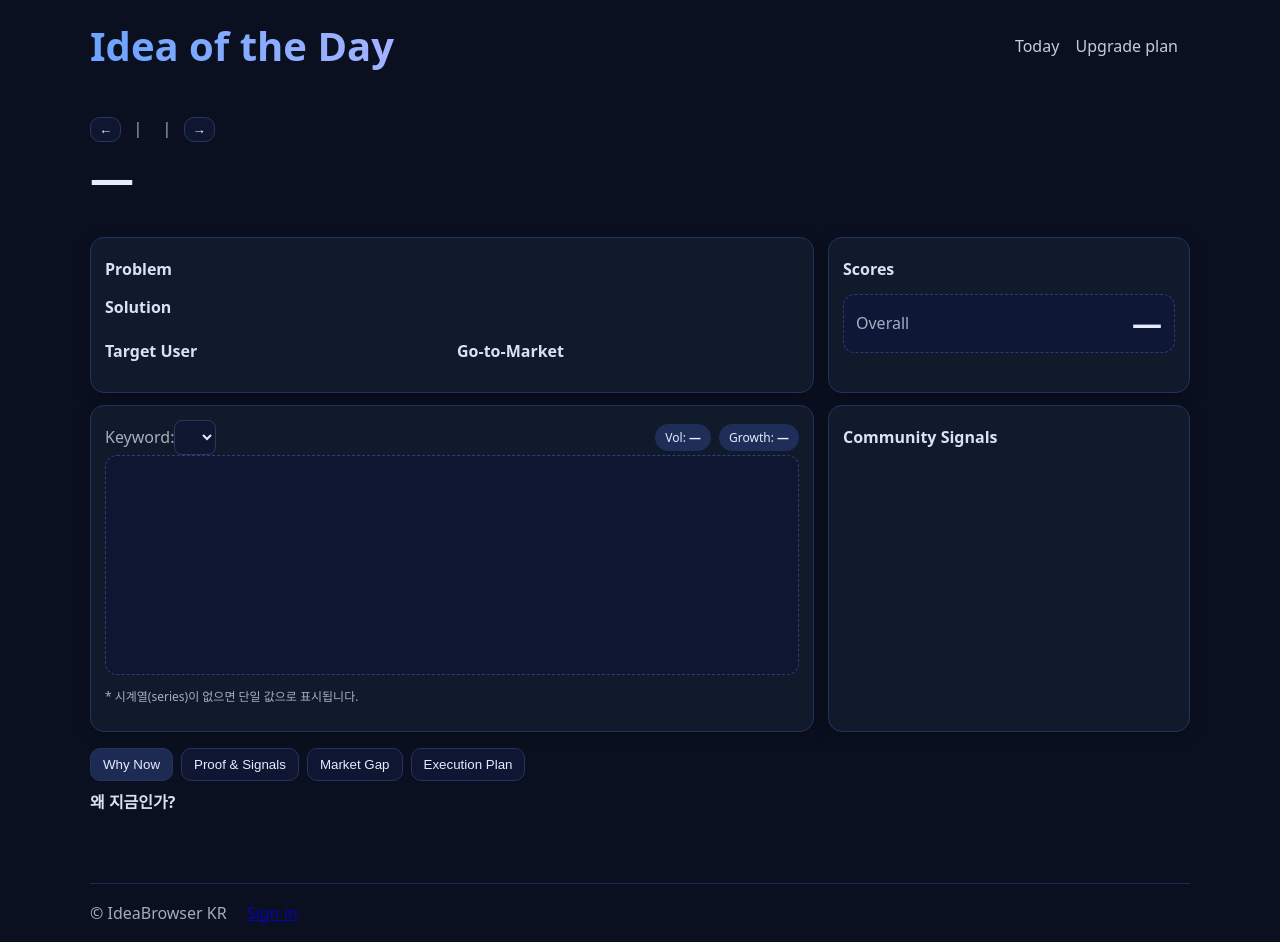
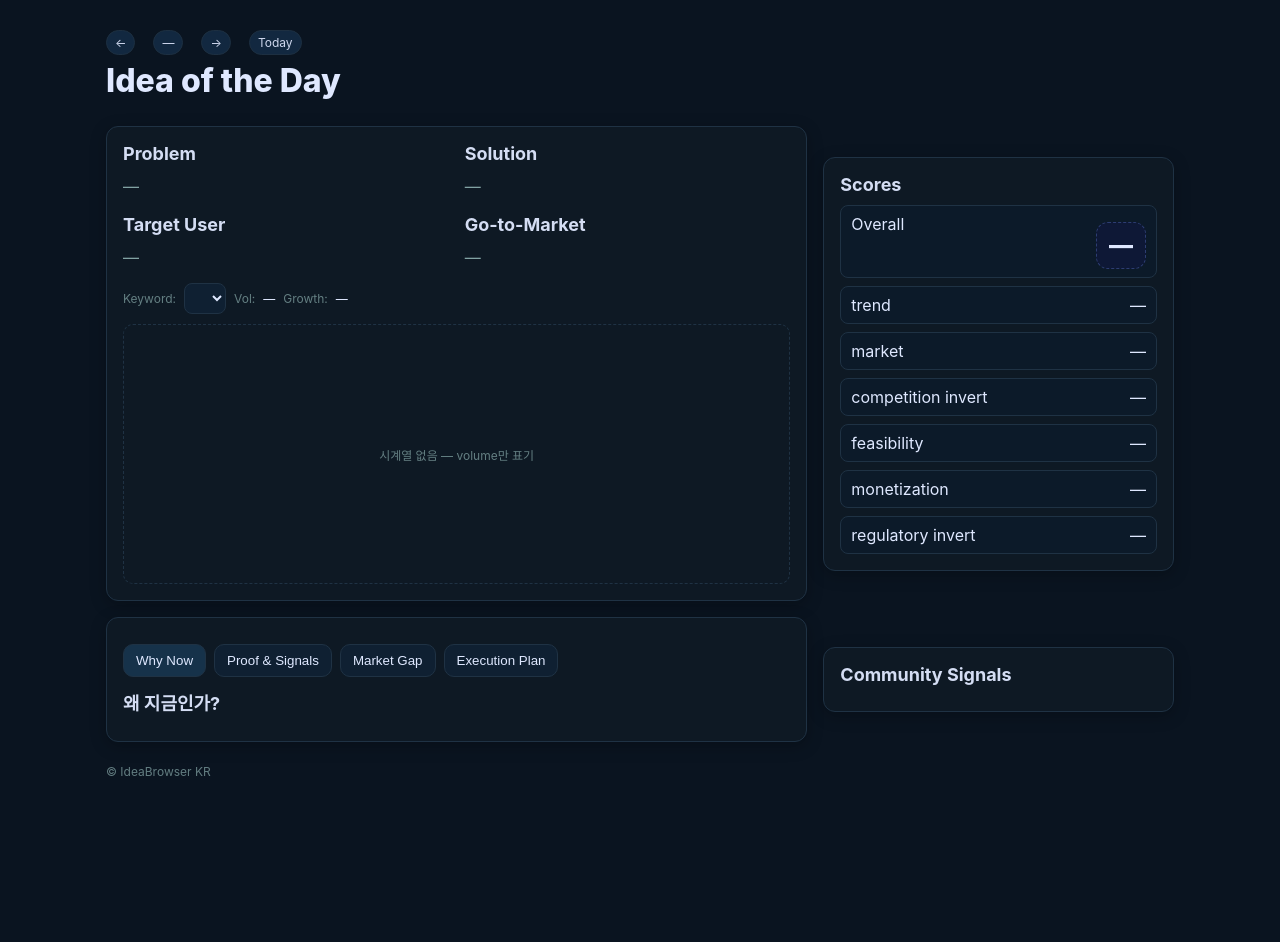
Before and after one commit to Joophila/ideakr, a plain HTML site: page index.html in a window 1280 px wide. After the commit the page ends 809 px from the top, so only its background shows below. Drawn offline with Linux system fonts and the light colour scheme.

Commit message:
Update index.html

```diff
--- a/index.html
+++ b/index.html
@@ -1,156 +1,145 @@
 <!doctype html>
 <html lang="ko">
 <head>
-  <meta charset="utf-8">
-  <meta name="viewport" content="width=device-width, initial-scale=1">
-  <title>IdeaBrowser KR</title>
-  <link rel="stylesheet" href="styles.css?v=free1">
-  <meta http-equiv="Cache-Control" content="no-cache, no-store, must-revalidate">
-  <meta http-equiv="Pragma" content="no-cache">
-  <meta http-equiv="Expires" content="0">
+  <meta charset="utf-8" />
+  <meta name="viewport" content="width=device-width,initial-scale=1" />
+  <title>Idea of the Day — IdeaBrowser KR</title>
+  <link rel="stylesheet" href="styles.css" />
+  <style>
+    /* 최소 보조 스타일 (styles.css가 있으면 그대로 사용) */
+    :root { --muted:#8aa; --card:#0e1924; --ink:#dfe8ff; --border:#1f3244; }
+    body{background:#0a1420;color:var(--ink);font-family:Inter,system-ui,AppleSDGothicNeo,"Noto Sans KR",sans-serif}
+    .wrap{max-width:1100px;margin:30px auto;padding:0 16px}
+    .row{display:grid;gap:16px}
+    .row-2{grid-template-columns:2fr 1fr}
+    .card{background:var(--card);border:1px solid var(--border);border-radius:12px;padding:16px}
+    .ttl{font-size:32px;font-weight:800;margin:6px 0 12px}
+    .subttl{font-size:18px;margin:0 0 10px}
+    .muted{color:var(--muted)}
+    .kvs{display:flex;gap:18px;align-items:center}
+    .badge{background:#132a43;border:1px solid var(--border);padding:4px 8px;border-radius:999px;font-size:12px}
+    .scores{display:grid;grid-template-columns:1fr;gap:8px}
+    .score-row{display:flex;justify-content:space-between;background:#0c1a29;border:1px solid var(--border);border-radius:8px;padding:8px 10px}
+    .overall{font-size:24px;font-weight:800;text-align:right}
+    .chartbox{position:relative;height:260px;border:1px dashed var(--border);border-radius:10px;display:flex;align-items:center;justify-content:center}
+    svg{width:100%;height:100%}
+    .kbar{display:flex;gap:8px;align-items:center;margin:6px 0 10px}
+    select{background:#0f2032;color:var(--ink);border:1px solid var(--border);border-radius:8px;padding:6px 10px}
+    .tabs{display:flex;gap:8px;margin:10px 0 0}
+    .tab-btn{background:#0f2032;border:1px solid var(--border);color:var(--ink);padding:8px 12px;border-radius:10px;cursor:pointer}
+    .tab-btn.active{background:#16324a}
+    .tab-panels{margin-top:12px}
+    .tab-panel{display:none}
+    .tab-panel.active{display:block}
+    .grid-cards{display:grid;grid-template-columns:repeat(2,minmax(0,1fr));gap:12px}
+    .mini{font-size:12px}
+    a.link{color:#9dd7ff;text-decoration:none}
+    .list{display:grid;gap:8px}
+  </style>
 </head>
 <body>
-<header class="container site-header">
-  <h1 class="brand">Idea of the Day</h1>
-  <nav class="topnav">
-    <a href="#home" class="nav-link">Today</a>
-    <a href="#upgrade" class="nav-link">Upgrade plan</a>
-  </nav>
-</header>
+  <div class="wrap">
+    <div class="kvs">
+      <div id="nav-prev" class="badge">←</div>
+      <div id="nav-date" class="badge">—</div>
+      <div id="nav-next" class="badge">→</div>
+      <div class="badge">Today</div>
+    </div>
 
-<main class="container">
-  <!-- TODAY DETAIL -->
-  <section id="home" class="view">
-    <article id="today-wrap" class="today">
-      <header class="today-head">
-        <div class="head-row">
-          <div class="crumbs">
-            <button id="prevIdea" class="btn icon" title="Previous" disabled>←</button>
-            <span class="muted sep">|</span>
-            <time id="todayDate" class="muted"></time>
-            <span class="muted sep">|</span>
-            <button id="nextIdea" class="btn icon" title="Next" disabled>→</button>
+    <h1 class="ttl" id="idea-title">Idea of the Day</h1>
+    <div id="idea-tags" class="kvs" style="flex-wrap:wrap;"></div>
+
+    <div class="row row-2" style="margin-top:14px;">
+      <div class="card">
+        <div class="row" style="grid-template-columns:1fr 1fr">
+          <div>
+            <h3 class="subttl">Problem</h3>
+            <div id="field-problem" class="para muted">—</div>
+          </div>
+          <div>
+            <h3 class="subttl">Solution</h3>
+            <div id="field-solution" class="para muted">—</div>
+          </div>
+          <div>
+            <h3 class="subttl">Target User</h3>
+            <div id="field-target" class="para muted">—</div>
+          </div>
+          <div>
+            <h3 class="subttl">Go-to-Market</h3>
+            <div id="field-gtm" class="para muted">—</div>
           </div>
         </div>
-        <h2 id="todayTitle" class="today-title">—</h2>
-        <p id="todayOneLiner" class="today-oneliner"></p>
-        <div id="todayTags" class="badges"></div>
-      </header>
 
-      <!-- Summary row -->
-      <section class="summary-grid">
-        <div class="summary-left card">
-          <h3 class="subttl">Problem</h3>
-          <p id="todayProblem" class="para"></p>
-          <h3 class="subttl">Solution</h3>
-          <p id="todaySolution" class="para"></p>
-          <div class="two-cols">
-            <div>
-              <h4 class="subttl">Target User</h4>
-              <p id="todayTarget" class="para"></p>
-            </div>
-            <div>
-              <h4 class="subttl">Go-to-Market</h4>
-              <p id="todayGTM" class="para"></p>
-            </div>
+        <div style="margin-top:14px;">
+          <div class="kbar">
+            <label for="kwSelect" class="mini muted">Keyword:</label>
+            <select id="kwSelect"></select>
+            <span class="mini muted">Vol:</span><span id="kwVol" class="mini">—</span>
+            <span class="mini muted">Growth:</span><span id="kwGrowth" class="mini">—</span>
+          </div>
+          <div class="chartbox">
+            <svg id="trendSvg" viewBox="0 0 600 260" preserveAspectRatio="none"></svg>
+            <div id="chartEmpty" class="muted mini" style="position:absolute">시계열 없음 — volume만 표기</div>
           </div>
         </div>
-        <aside class="summary-right card">
-          <h3 class="subttl">Scores</h3>
-          <div id="scoreChips" class="score-grid"></div>
-          <div class="overall">
-            <span class="muted">Overall</span>
-            <span id="scoreTotal" class="big-score">—</span>
-          </div>
-          <div class="source-links" id="sourceLinks"></div>
-        </aside>
-      </section>
+      </div>
 
-      <!-- Trend + Community -->
-      <section class="trend-grid">
-        <div class="card">
-          <header class="row-between">
-            <div class="row">
-              <span class="muted">Keyword:</span>
-              <select id="trendKeywordSel"></select>
-            </div>
-            <div class="row gap">
-              <span class="chip">Vol: <b id="volVal">—</b></span>
-              <span class="chip">Growth: <b id="growthVal">—</b></span>
-            </div>
-          </header>
-          <div id="trendChart" class="chart"></div>
-          <p class="muted tiny">* 시계열(series)이 없으면 단일 값으로 표시됩니다.</p>
+      <div class="card">
+        <h3 class="subttl">Scores</h3>
+        <div class="scores">
+          <div class="score-row"><span>Overall</span><span id="scoreOverall" class="overall">—</span></div>
+          <div class="score-row"><span>trend</span><span id="sTrend">—</span></div>
+          <div class="score-row"><span>market</span><span id="sMarket">—</span></div>
+          <div class="score-row"><span>competition invert</span><span id="sComp">—</span></div>
+          <div class="score-row"><span>feasibility</span><span id="sFeas">—</span></div>
+          <div class="score-row"><span>monetization</span><span id="sMon">—</span></div>
+          <div class="score-row"><span>regulatory invert</span><span id="sReg">—</span></div>
         </div>
-        <aside class="card">
-          <h3 class="subttl">Community Signals</h3>
-          <ul id="communityList" class="list"></ul>
-        </aside>
-      </section>
+      </div>
+    </div>
 
-      <!-- Tabs -->
-      <section class="tabs">
-        <div class="tab-bar">
+    <div class="row row-2" style="margin-top:16px;">
+      <div class="card">
+        <div class="tabs">
           <button class="tab-btn active" data-tab="why">Why Now</button>
           <button class="tab-btn" data-tab="proof">Proof & Signals</button>
           <button class="tab-btn" data-tab="gap">Market Gap</button>
           <button class="tab-btn" data-tab="exec">Execution Plan</button>
         </div>
+
         <div class="tab-panels">
           <div id="tab-why" class="tab-panel active">
             <h3 class="subttl">왜 지금인가?</h3>
             <div id="whyBody" class="para"></div>
             <div id="whyCards" class="grid-cards"></div>
           </div>
+
           <div id="tab-proof" class="tab-panel">
             <h3 class="subttl">증거 & 신호</h3>
             <div id="proofCards" class="grid-cards"></div>
           </div>
+
           <div id="tab-gap" class="tab-panel">
             <h3 class="subttl">마켓 갭 분석</h3>
             <div id="gapCards" class="grid-cards"></div>
           </div>
+
           <div id="tab-exec" class="tab-panel">
             <h3 class="subttl">실행 계획</h3>
             <div id="execCards" class="grid-cards"></div>
           </div>
         </div>
-      </section>
-    </article>
-  </section>
+      </div>
 
-  <!-- Upgrade (Pro preview only) -->
-  <section id="upgrade" class="view hidden">
-    <h2>Upgrade plan</h2>
-    <p class="muted">모든 핵심 정보는 무료로 제공합니다. 아래 기능은 업그레이드 시 추가됩니다.</p>
-    <div class="grid">
       <div class="card">
-        <h3>🔎 Research Your Ideas <span class="badge">Pro</span></h3>
-        <p class="para">24시간 내 40단계 리서치 리포트 자동생성. 출처·지표·리스크 정리.</p>
-      </div>
-      <div class="card">
-        <h3>🔧 Idea Builder <span class="badge">Pro</span></h3>
-        <p class="para">리서치를 실행 가능한 빌드 플랜으로 변환. KPI·예산·타임라인 포함.</p>
-      </div>
-      <div class="card">
-        <h3>💬 Chat & Strategize <span class="badge">Pro</span></h3>
-        <p class="para">아이디어별 맞춤 코파일럿으로 심층 전략 질의응답.</p>
+        <h3 class="subttl">Community Signals</h3>
+        <div id="communityPanel" class="list"></div>
       </div>
     </div>
-    <div class="card" style="margin-top:12px">
-      <h3>계정이 없나요?</h3>
-      <p class="para">Google 또는 이메일로 가입 가능합니다. 이메일 가입 시 본인인증(이메일 검증)이 필요합니다.</p>
-      <a href="auth.html" class="btn">Sign in / Sign up</a>
-    </div>
-  </section>
-</main>
 
-<footer class="container footer">
-  <span class="muted">© IdeaBrowser KR</span>
-  <span class="sep"></span>
-  <a class="muted" href="auth.html">Sign in</a>
-</footer>
+    <div style="margin:22px 0" class="muted mini">© IdeaBrowser KR</div>
+  </div>
 
-<script src="script.js?v=free1"></script>
+  <script src="script.js"></script>
 </body>
 </html>
```
